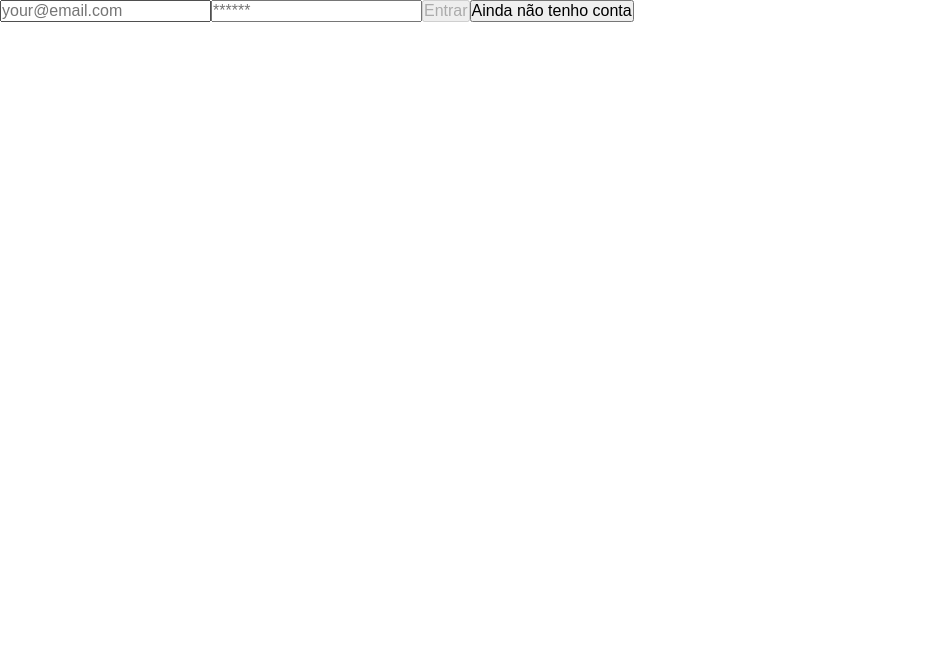
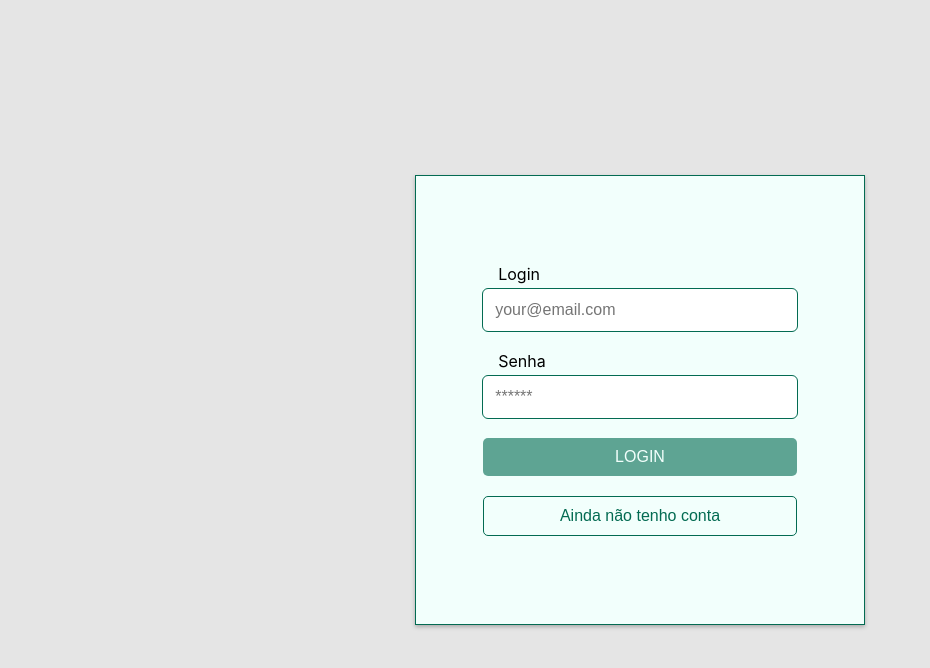
Before and after one commit to andreapmacedo/delivery-app, a React (Create React App) app in the folder front-end/: page /login in a window 1280 px wide. Shown: the top 668 px of the page, without its empty margins (0-930 px from the left). Built offline with nearby package versions, Linux system fonts and the light colour scheme.

Commit message:
style: Estilza a página de Login.

```diff
--- a/front-end/src/components/Input/Input.css
+++ /dev/null
@@ -1,8 +0,0 @@
-.login-input ~ span {
-  color: red;
-  display: none;
-}
-
-.login-input:invalid ~ span {
-  display: block;
-}
--- a/front-end/src/components/Input/Input.jsx
+++ b/front-end/src/components/Input/Input.jsx
@@ -1,8 +1,9 @@
 import PropTypes from 'prop-types';
-import './Input.css';
+import StyledInput from './StyledInput';
 
 export default function Input({
   name,
+  label,
   className,
   type,
   placeholder,
@@ -10,7 +11,8 @@ export default function Input({
   onChange,
 }) {
   return (
-    <label htmlFor={ type }>
+    <StyledInput htmlFor={ type }>
+      <h4>{ label }</h4>
       <input
         name={ name }
         className={ className }
@@ -20,7 +22,7 @@ export default function Input({
         data-testid={ dataTestid }
         onChange={ onChange }
       />
-    </label>
+    </StyledInput>
   );
 }
 
--- /dev/null
+++ b/front-end/src/components/Input/StyledInput.jsx
@@ -0,0 +1,24 @@
+import styled from 'styled-components';
+
+const StyledInput = styled.label`
+  display: flex;
+  flex-direction: column;
+  gap: 5px;
+  align-items: flex-start;
+  width: 70%;
+
+  > h4 {
+    margin-left: 15px;
+    font-weight: 400;
+  }
+
+  > input {
+    width: 100%;
+    padding: 12px;
+    border: none;
+    border-radius: 5px;
+    outline: 1px solid var(--primary-color)
+  }
+`;
+
+export default StyledInput;
--- a/front-end/src/index.css
+++ b/front-end/src/index.css
@@ -11,6 +11,8 @@
   --bg-light: #e5e5e5;
 
   --primary-color: #036b52;
+
+  --primary-color-light: #036b539d;
 
   --secondary-color: #2fc18c;
 
--- a/front-end/src/pages/Login/Login.jsx
+++ b/front-end/src/pages/Login/Login.jsx
@@ -2,8 +2,10 @@ import { useState, useEffect } from 'react';
 import { useNavigate } from 'react-router-dom';
 import { login, isTheUserAuthenticated } from '../../services/APIs';
 import Input from '../../components/Input/Input';
+import StyledLogin from './StyledLogin';
 
 const SIX = 6;
+const FIVE_THOUSAND = 5000;
 
 export default function Login() {
   const [loginValues, setLoginValues] = useState({
@@ -37,6 +39,7 @@ export default function Login() {
   const inputs = [
     {
       id: 1,
+      label: 'Login',
       className: 'login-input',
       type: 'email',
       placeholder: 'your@email.com',
@@ -45,6 +48,7 @@ export default function Login() {
     },
     {
       id: 2,
+      label: 'Senha',
       className: 'login-input',
       type: 'password',
       placeholder: '******',
@@ -68,6 +72,9 @@ export default function Login() {
     } catch ({ message }) {
       if (message.includes('404')) {
         setInvalidEmail(true);
+        setTimeout(() => {
+          setInvalidEmail(false);
+        }, FIVE_THOUSAND);
       }
     }
   };
@@ -84,7 +91,10 @@ export default function Login() {
   };
 
   return (
-    <section>
+    <StyledLogin
+      loginButtonColor={ isLoginButtonDisabled ? (
+        'var(--primary-color-light)') : 'var(--primary-color)' }
+    >
       <form onSubmit={ (e) => toLogin(e) }>
         { inputs.map((input) => (
           <Input
@@ -95,11 +105,12 @@ export default function Login() {
           />
         ))}
         <button
+          className="login-button"
           type="submit"
           data-testid="common_login__button-login"
           disabled={ isLoginButtonDisabled }
         >
-          Entrar
+          LOGIN
         </button>
         {
           invalidEmail
@@ -110,6 +121,7 @@ export default function Login() {
             )
         }
         <button
+          className="register-button"
           type="button"
           data-testid="common_login__button-register"
           onClick={ goToRegistration }
@@ -117,6 +129,6 @@ export default function Login() {
           Ainda não tenho conta
         </button>
       </form>
-    </section>
+    </StyledLogin>
   );
 }
--- /dev/null
+++ b/front-end/src/pages/Login/StyledLogin.jsx
@@ -0,0 +1,50 @@
+import styled from 'styled-components';
+
+const StyledLogin = styled.section`
+  width: 100%;
+  height: 100vh;
+  background-color: var(--bg-light);
+  display: flex;
+  justify-content: center;
+  align-items: center;
+
+  > form {
+    width: 100%;
+    max-width: 450px;
+    height: 450px;
+    background-color: var(--light-text);
+    display: flex;
+    flex-direction: column;
+    align-items: center;
+    justify-content: center;
+    gap: 20px;
+    box-shadow: 0px 2px 4px rgba(0, 0, 0, 0.25);
+    border: 0.5px solid var(--primary-color);
+
+    > span {
+      color: #c51f1f;
+    }
+
+    .login-button {
+      width: 70%;
+      padding: 10px;
+      border: none;
+      border-radius: 5px;
+      color: var(--light-text);
+      cursor: pointer;
+      background-color: ${(props) => props.loginButtonColor};
+    }
+
+    .register-button {
+      cursor: pointer;
+      width: 70%;
+      padding: 10px;
+      border: 1px solid var(--primary-color);
+      background-color: transparent;
+      border-radius: 5px;
+      color: var(--primary-color);
+    }
+  }
+`;
+
+export default StyledLogin;
```
